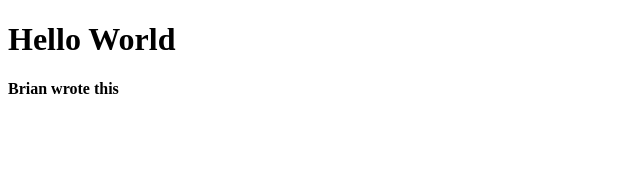
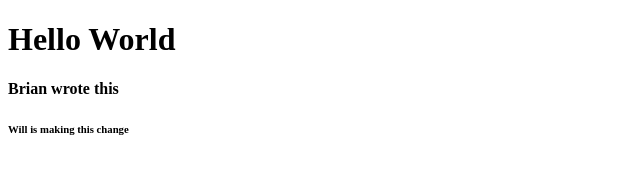
Before and after one commit to warmstrongsr/kekambas-111_hello_world_collab, a plain HTML site: page index.html in a window 1280 px wide. Shown: the whole page, without its empty margins (0-640 px from the left). Drawn offline with Linux system fonts and the light colour scheme.

Commit message:
Update index.html

```diff
--- a/index.html
+++ b/index.html
@@ -10,6 +10,7 @@
 
     <h1>Hello World</h1>
     <h4>Brian wrote this</h4>
+    <h6>Will is making this change</h6>
 
 </body>
 </html>
```
